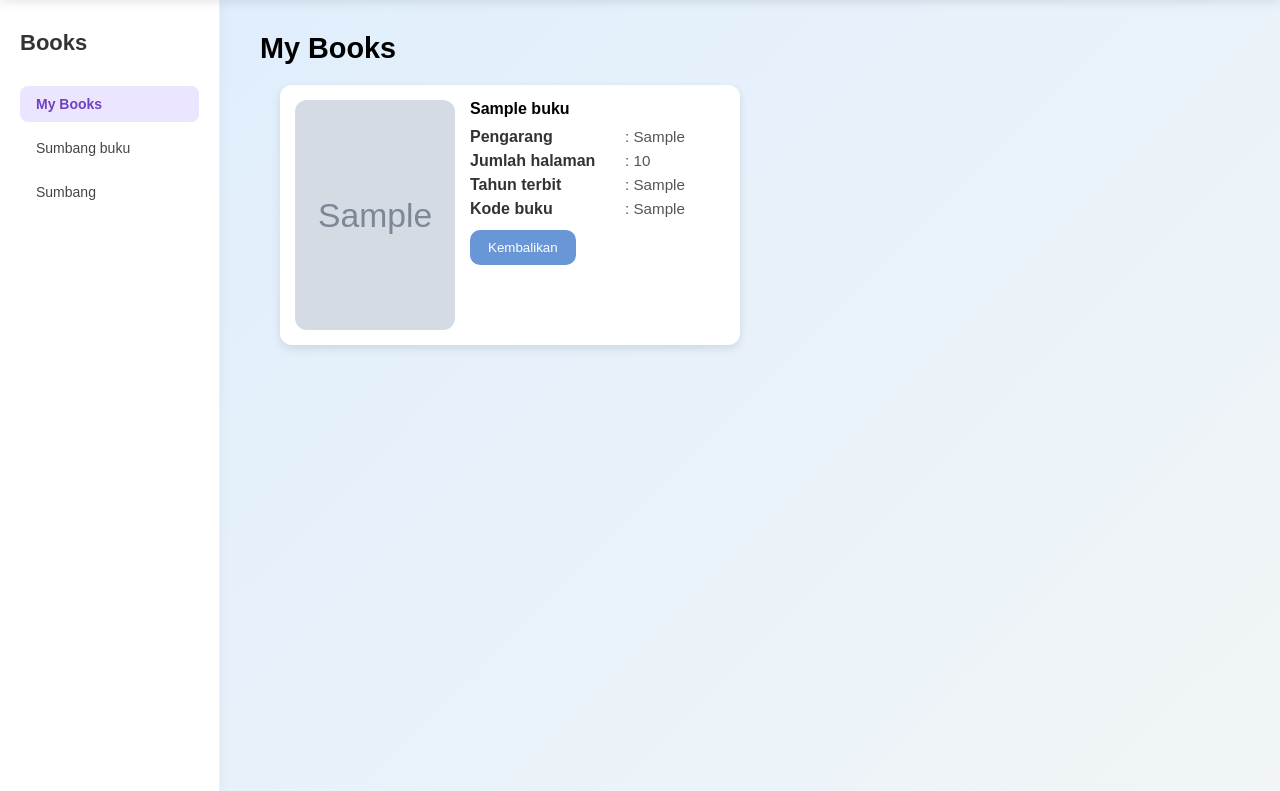
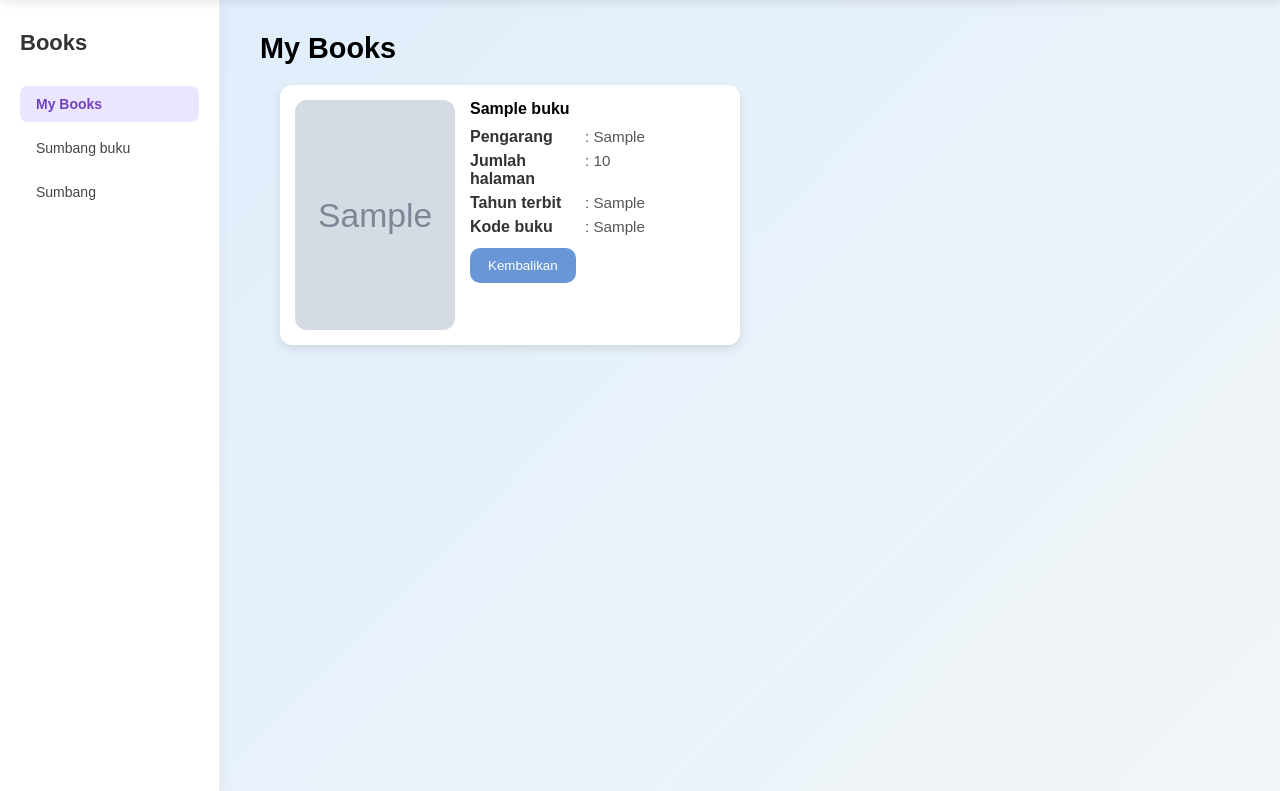
Before and after one commit to novilarya/ISB-202-Rekayasa-Perangkat-Lunak-Tugas-Besar-Jago-Library, a PHP site: page /scripts/daftar-pinjam.php in a window 1280 px wide. Shown: the part 88-879 px from the top of the page. Run offline with PHP 8.4, Linux system fonts and the light colour scheme; tables that the repository leaves empty or names only in its code hold one stand-in row (values such as "Sample post"); grey boxes marked "Sample" are stand-in pictures.

Commit message:
Fix Card book

```diff
--- a/css/styles.css
+++ b/css/styles.css
@@ -884,7 +884,7 @@ Container Styles
 
 .book-grid {
   display: grid;
-  grid-template-columns: repeat(auto-fill, minmax(350px, 1fr));
+  grid-template-columns: repeat(auto-fill, minmax(450px, 1fr));
   gap: 20px;
   padding: 20px;
 }
@@ -951,7 +951,7 @@ Container Styles
 }
 
 .book-description .detail-label {
-  width: 140px;
+  width: 100px;
   text-align: left;
   font-weight: 600;
   color: #333;
```
